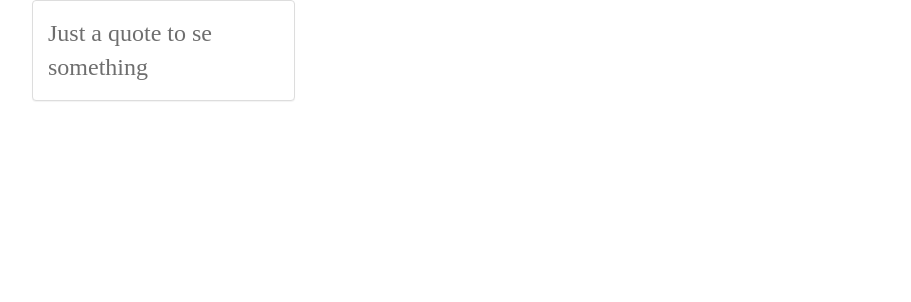
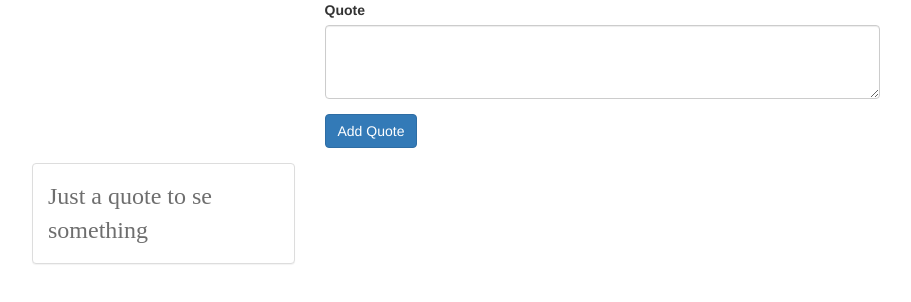
Before and after one commit to Fade22/Wonderful-quote, a Vue app: page / in a window 1280 px wide. Shown: the top 302 px of the page, without its empty margins (38-949 px from the left). Built offline with nearby package versions, Linux system fonts and the light colour scheme; a web font is replaced by a local one.

Commit message:
new quote functionality

```diff
--- a/public/index.html
+++ b/public/index.html
@@ -2,7 +2,7 @@
 <html lang="en">
   <head>
     <meta charset="utf-8">
-    <title>Vue Components</title>
+    <title>Wonderful Quote</title>
     <link rel="stylesheet" href="https://maxcdn.bootstrapcdn.com/bootstrap/3.3.7/css/bootstrap.min.css" integrity="sha384-BVYiiSIFeK1dGmJRAkycuHAHRg32OmUcww7on3RYdg4Va+PmSTsz/K68vbdEjh4u" crossorigin="anonymous">
     <link href='https://fonts.googleapis.com/css?family=Arizonia' rel='stylesheet' type='text/css'>
   </head>
--- a/src/App.vue
+++ b/src/App.vue
@@ -1,11 +1,14 @@
 <template>
   <div class="container">
+      <app-new-quote @quoteAdded="newQuote"></app-new-quote>
       <app-quote-grid :quotes="quotes"></app-quote-grid>
   </div>
 </template>
 
 <script>
-import QuoteGrid from './components/QuoteGrid';
+import QuoteGrid from './components/QuoteGrid.vue';
+import NewQuote from './components/NewQuote.vue';
+
 
 export default {
   data() {
@@ -14,9 +17,15 @@
       maxQuotes: 10
     }
   },
-  components: {
-    appQuoteGrid: QuoteGrid
-  }
+  methods: {
+    newQuote(quote) {
+      this.quotes.push(quote);
+    }
+  },
+    components: {
+    appQuoteGrid: QuoteGrid,
+    appNewQuote: NewQuote
+  },
 
 }
 </script>
--- /dev/null
+++ b/src/components/NewQuote.vue
@@ -0,0 +1,34 @@
+<template>
+        <div class="row">
+            <form>
+                <div class="col-sm-8 col-sm-offset-2 col-xs-12 col-md-6 col-md-offset-3 form-group">
+                    <label>Quote</label>
+                    <textarea class="form-control" rows="3" v-model="quote"></textarea>
+                </div>
+                <div class="col-sm-8 col-sm-offset-2 col-xs-12 col-md-3 col-md-offset-3 form-group">
+                    <button class="btn btn-primary" @click.prevent="createNew">Add Quote</button>
+                </div>
+            </form>
+    </div>
+</template>
+
+<script>
+export default {
+    data() {
+        return {
+            quote: ''
+        };
+    },
+    methods: {
+        creatNew() {
+            this.$emit('quoteAdded', this.quote);
+            this.quote = '';
+        }
+    }
+
+}
+</script>
+
+<style>
+
+</style>
```
